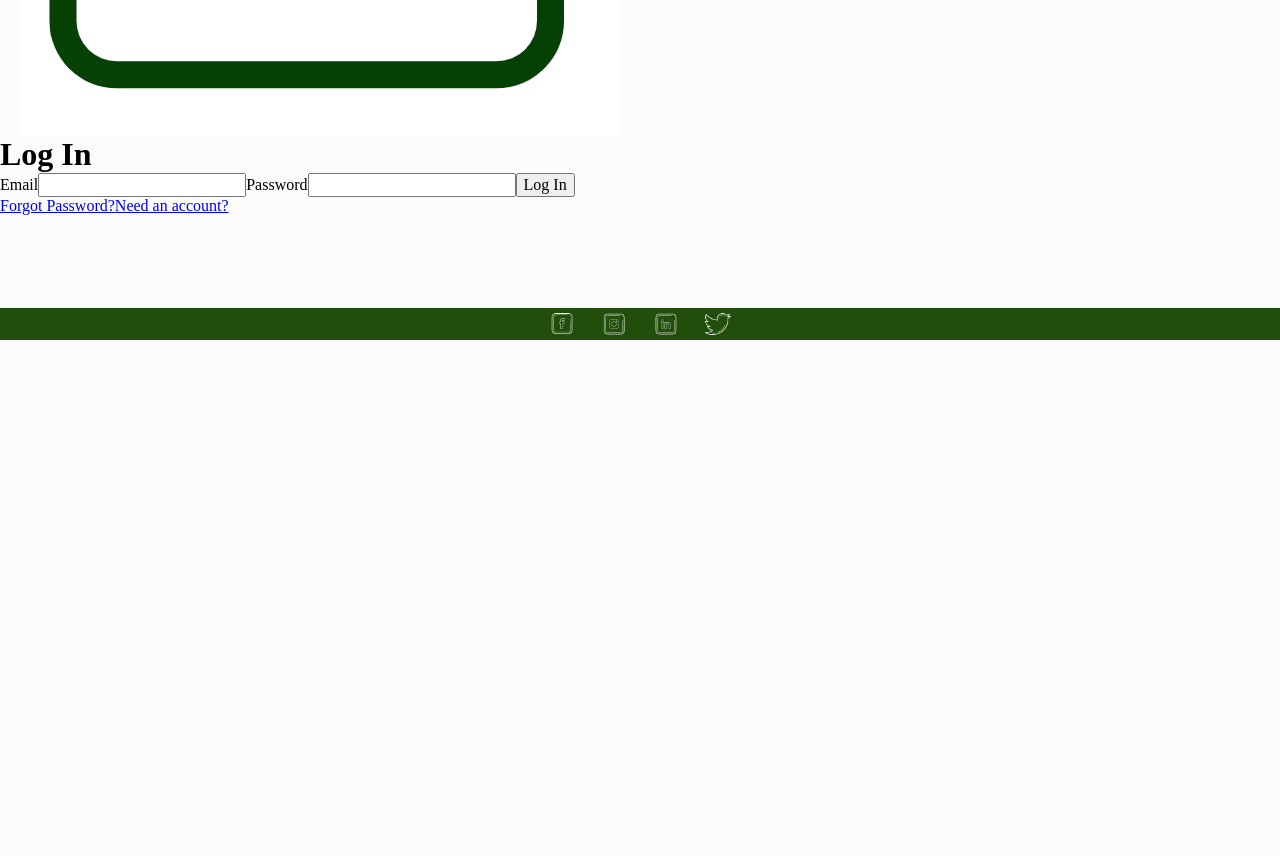
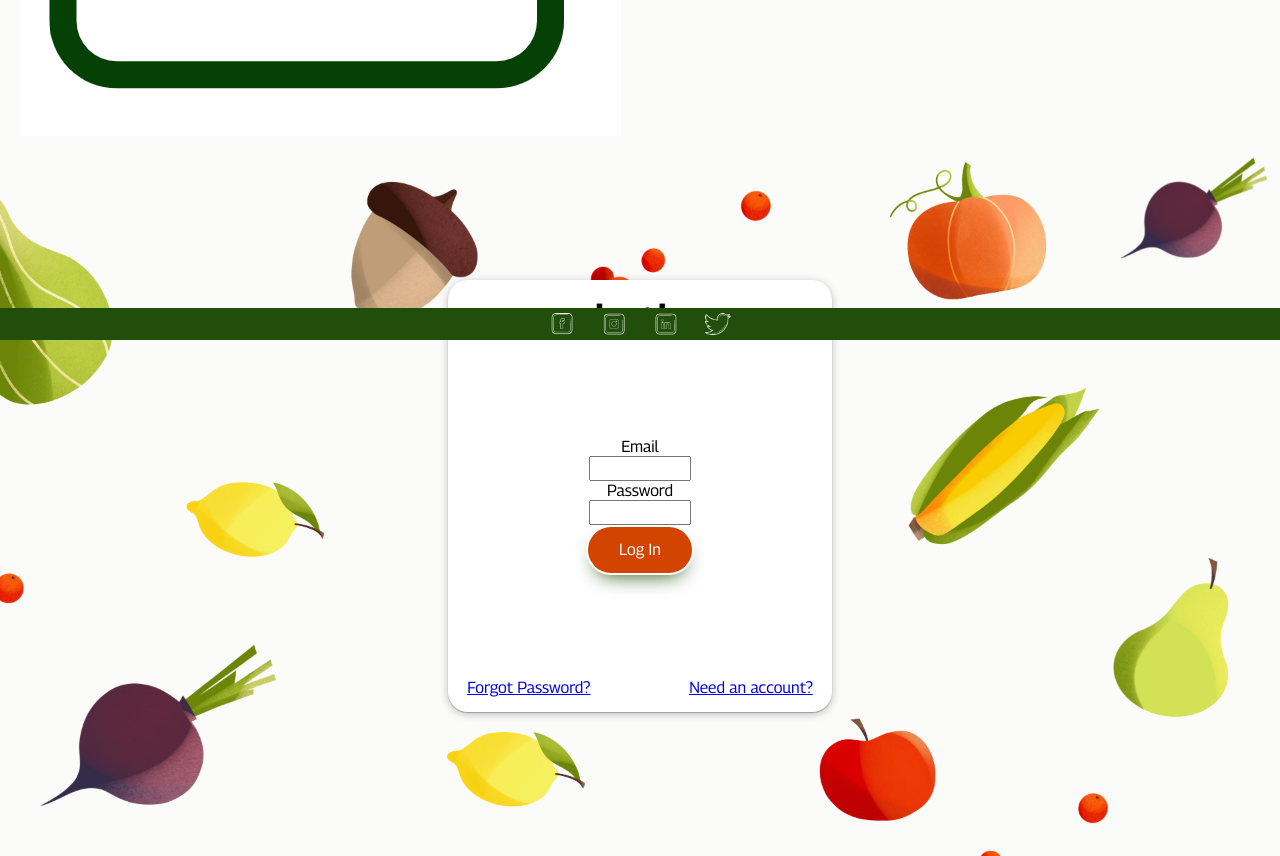
Before and after one commit to SchoolOfCode/bc13_final-project_front-end-maccaw, a Next.js app in the folder home-grown/: page /login in a window 1280 px wide. Shown: the part 460-1316 px from the top of the page. Before the commit the page ends 800 px from the top, so only its background shows below. Built offline with nearby package versions, Linux system fonts and the light colour scheme; no server answers.

Commit message:
log-in page started

```diff
--- a/home-grown/pages/listings.js
+++ b/home-grown/pages/listings.js
@@ -22,10 +22,11 @@ function Listings() {
   }
 
 
-
+//search in the backend
   async function handleClick() {
     console.log("SEARCH INPUT:", search);
     console.log("POSTS", posts);
+    //check if the search query has changed and then refetch the data with the search query each time
     if(search){
       let newArray = posts.filter( element => element.location.includes(search.toUpperCase()) || element.crop_name.toUpperCase().includes(search.toUpperCase()))
       setPosts(newArray)
--- a/home-grown/pages/login.js
+++ b/home-grown/pages/login.js
@@ -27,22 +27,26 @@ export default function Login() {
   }
 
   return (
-    <div>
+    <div className={styles["log-in-container"]}>
+    <div className={styles["log-in-card"]}>
       <h1>Log In</h1>
       {err && <h2>{err}</h2>}
-      <form onSubmit={handleSubmit}>
+      <form className={styles["form-container"]} onSubmit={handleSubmit}>
         <label>Email</label>
         <input type="email" ref={emailRef} />
 
         <label>Password</label>
         <input type="password" ref={passwordRef} />
 
-        <button disabled={loading} type="submit">
+        <button className={styles.button} disabled={loading} type="submit">
           Log In
         </button>
       </form>
+      <div className={styles.links}>
       <Link href="/forgotpassword">Forgot Password?</Link>
       <Link href="/signup">Need an account?</Link>
+      </div>
+    </div>
     </div>
   );
 }
--- a/home-grown/styles/Login.module.css
+++ b/home-grown/styles/Login.module.css
@@ -0,0 +1,59 @@
+.log-in-container{
+    display: flex;
+    height:calc(100vh - 10vh);
+    max-height: 100vh;
+    background-image: url('../public/illustrations/desktop-wallpaper.png');
+    background-repeat: no-repeat;
+    background-size: cover;
+    background-position: center;
+    justify-content: center;
+    align-items: center;
+    font-family: var(--textFont);
+}
+
+.log-in-card{
+background-color: white;
+width: 30%;
+height: 60%;
+border-radius: 20px;
+box-shadow: rgba(0, 0, 0, 0.25) 0px 0.0625em 0.0625em, rgba(0, 0, 0, 0.25) 0px 0.125em 0.5em, rgba(255, 255, 255, 0.1) 0px 0px 0px 1px inset;
+}
+
+.form-container, .log-in-card{
+    display: flex;
+    flex-direction: column;
+    justify-content: center;
+    align-items: center;
+
+}
+
+.form-container{
+    width: 70%;
+    height: 80%;
+
+}
+
+.links{
+    display: flex;
+    justify-content: space-between;
+    width: 90%;
+}
+
+.button {
+    border-radius: 999px;
+    box-sizing: border-box;
+    font-family: var(--textFont);
+    color: #FFFFFF;
+    cursor: pointer;
+    opacity: 1;
+    border: 2px solid;
+    border-color: white;
+    padding: 8px 18px;
+    text-align: center;
+    font-size: 2vmin;
+    height: 50px;
+    width: 40%;
+    background-color: var(--highLightTwo);
+    box-shadow:var(--highLightOne) 0 10px 20px -10px;
+
+  }
--- a/home-grown/styles/globals.css
+++ b/home-grown/styles/globals.css
@@ -18,6 +18,9 @@
  --textFont: 'Georama';
 }
 
+#__next{
+  height: 100%;
+}
 
 /*
   1. Use a more-intuitive box-sizing model.
@@ -82,7 +85,10 @@ p, h2, h3, h4, h5, h6 {
   width: auto;
 }
  nav {
-
+  /* background-color: white; */
+  position: sticky;
+  display: hidden;
+  z-index: 10;
   display: flex;
   justify-content: space-between;
   width: 100%;
@@ -125,7 +131,7 @@ p, h2, h3, h4, h5, h6 {
   /* footer */
 
   footer {
-      position: fixed;
+      position: absolute;
       height: 4vh;
       display: flex;
       justify-content: center;
```
Also changed, not shown: home-grown/public/illustrations/desktop-wallpaper.png (added), home-grown/public/illustrations/phone-wallpaper.png (added).
